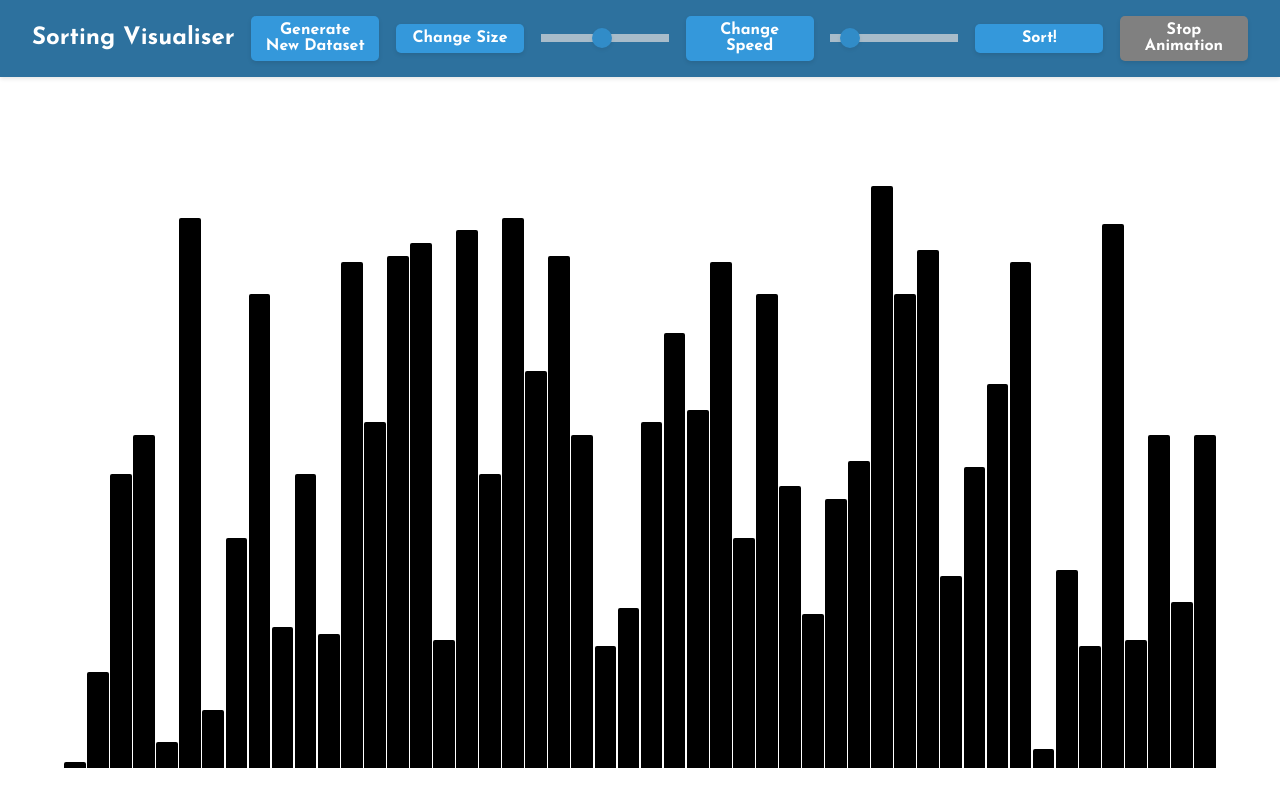
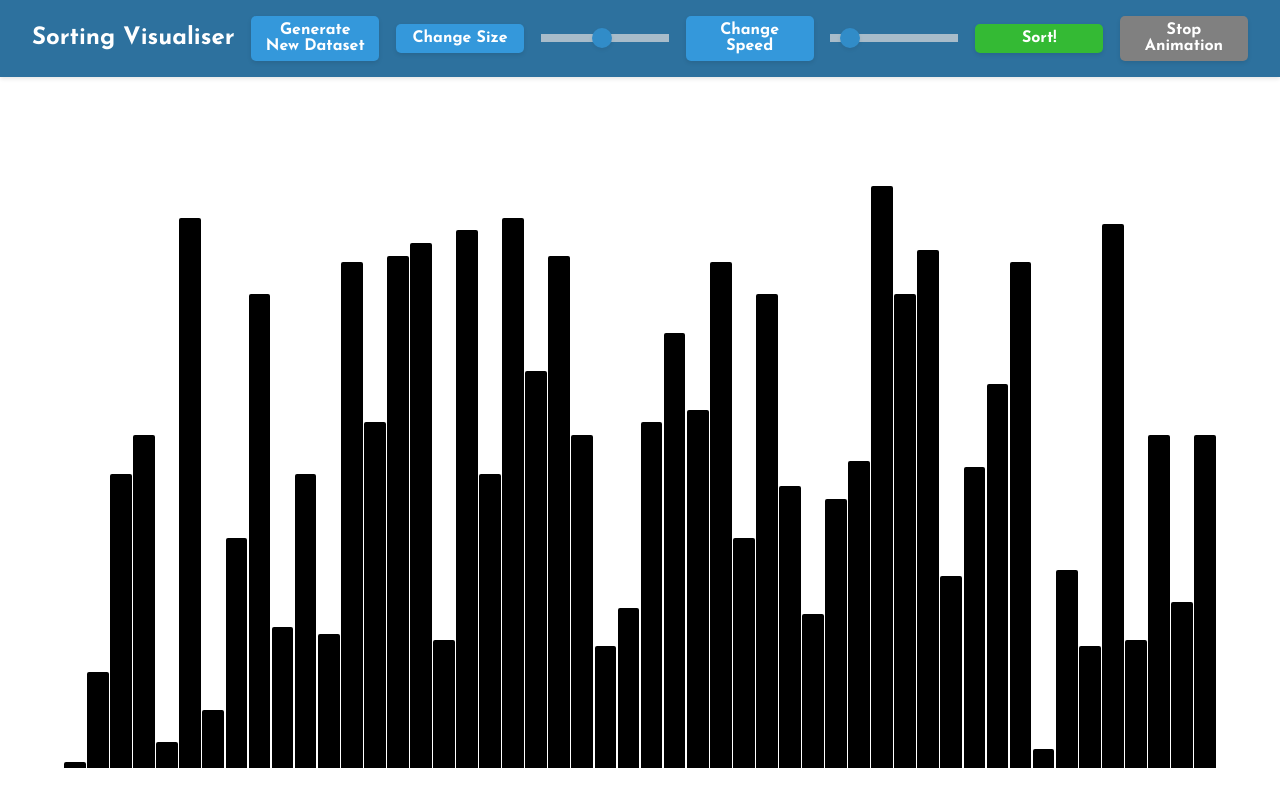
Before and after one commit to Froxzen/Sorting-Algorithm, a plain HTML site: page sorting_visualiser/index.html in a window 1280 px wide. Drawn offline with Linux system fonts and the light colour scheme.

Commit message:
Changed the colour of the sort button

```diff
--- a/sorting_visualiser/style.css
+++ b/sorting_visualiser/style.css
@@ -48,6 +48,10 @@ button:active {
     background-color: #2471a3;
     transform: translateY(0);
     box-shadow: 0 2px 4px rgba(0, 0, 0, 0.1);
+}
+
+#sort {
+    background-color: #34ba34;
 }
 
 #stop {
```
